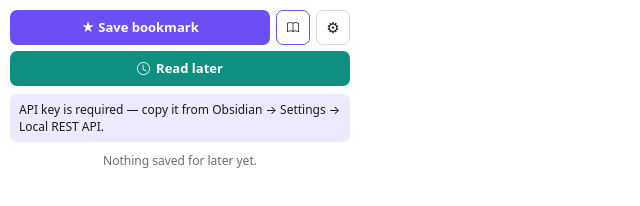
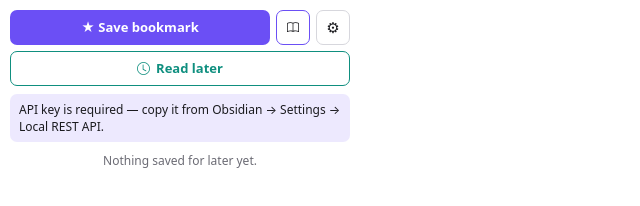
Before and after one commit to confiscar/obsidian-bookmarks, a website with bundled scripts: page src/popup/index.html in a window 1280 px wide. Both pictures are taken after a click on the button "Read later". Shown: the whole page, without its empty margins (0-640 px from the left). Built offline with nearby package versions, Linux system fonts and the light colour scheme; some packages are replaced by stand-ins of ours; no server answers.

Commit message:
Read later: the capture button turns negative while the read later list shows
Filled teal with a white clock on the bookmark side, teal outline and glyph on no fill on the read later side, so the button itself says which note the list below it is.

```diff
--- a/src/popup/controller.js
+++ b/src/popup/controller.js
@@ -118,6 +118,7 @@ export function createController({ port, createStore, document: doc = globalThis
     const readLaterTitle = showingReadLater ? 'Back to bookmarks' : 'Read later';
 
     ui.readLaterButton.hidden = !readLater;
+    ui.readLaterButton.classList.toggle('active', showingReadLater);
     ui.readLaterView.hidden = !readLater;
     ui.readLaterView.classList.toggle('active', showingReadLater);
     ui.readLaterView.setAttribute('aria-pressed', String(showingReadLater));
--- a/src/popup/index.css
+++ b/src/popup/index.css
@@ -87,6 +87,18 @@ button.read-later {
 
 button.read-later:not([hidden]) {
   display: flex;
+}
+
+/* Filled while you are reading your bookmarks; negative while you are looking at the list,
+   so the button itself says which of the two notes you are in. */
+button.read-later.active {
+  border-color: var(--read-later);
+  background: transparent;
+  color: var(--read-later);
+}
+
+button.read-later.active:hover:not(:disabled) {
+  border-color: var(--read-later);
 }
 
 button.icon {
```
Also changed, not shown: README.md.
